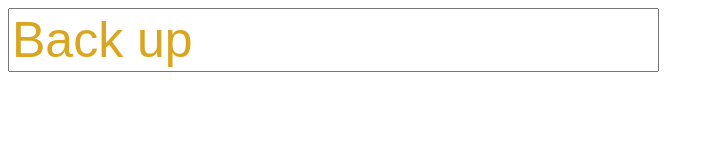
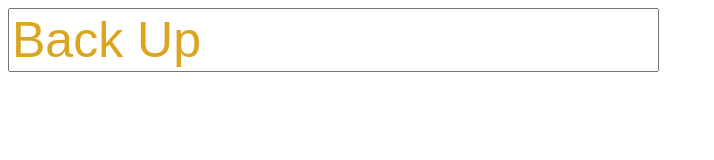
Before and after one commit to MoneyTreesIsThePerfectPlaceForShade/BonusLevel, a React (Vite) app: page / in a window 1280 px wide. Shown: the top 160 px of the page, without its empty margins (0-714 px from the left). Built offline with nearby package versions, Linux system fonts and the light colour scheme.

Commit message:
PRACTICE: тесты на React Hooks

```diff
--- a/jest.config.js
+++ b/jest.config.js
@@ -1,7 +1,7 @@
 /** @type {import('jest').Config} */
 
 const config = {
-	collectCoverageFrom: ['src/**/*.{ts,tsx,js,jsx}', '!src/**/*.d.ts'],
+	collectCoverageFrom: ['src/**/*.{ts,tsx,js,jsx}', '!src/**/*.d.ts', '!src/main.tsx'],
 	coverageDirectory: 'coverage',
 	// Run test with --experimental-vm-modules: TODO: просит запускать тесты через ноду, проверю потом
 	extensionsToTreatAsEsm: ['.ts', '.tsx'],
--- a/package.json
+++ b/package.json
@@ -52,6 +52,7 @@
     "jest-svg-transformer": "1.0.0",
     "postcss-import": "16.1.1",
     "postcss-mixins": "12.0.0",
+    "postcss-modules": "6.0.1",
     "postcss-preset-env": "10.2.4",
     "stylelint": "16.21.1",
     "stylelint-config-standard": "38.0.0",
--- a/src/app/App.tsx
+++ b/src/app/App.tsx
@@ -1,9 +1,13 @@
-import {useDummy} from './hook';
 import {Practice} from 'components/Practice/Practice';
-import {ChangeEvent, useCallback} from 'react';
+import {ChangeEvent, useCallback, useEffect} from 'react';
+import {usePlaceholder} from 'shared/hooks/usePlaceholder';
 
 export const App = () => {
-	const {placeholder} = useDummy();
+	const {placeholder, setCustomPlaceholder} = usePlaceholder();
+
+	useEffect(() => {
+		setCustomPlaceholder('Back Up');
+	}, []);
 
 	const logValue = useCallback(async (e: ChangeEvent<HTMLInputElement>) => {
 		setTimeout(() => {
--- a/src/app/hook.ts
+++ /dev/null
@@ -1,11 +0,0 @@
-import {useEffect, useState} from 'react';
-
-export const useDummy = () => {
-	const [placeholder, setPlaceholder] = useState('');
-
-	useEffect(() => {
-		setPlaceholder('Back up');
-	}, []);
-
-	return {placeholder};
-};
--- /dev/null
+++ b/src/shared/hooks/usePlaceholder.ts
@@ -0,0 +1,27 @@
+import {useEffect, useState} from 'react';
+
+export const usePlaceholder = () => {
+	const [placeholder, setPlaceholder] = useState('');
+
+	const setCustomPlaceholder = (place: string) => {
+		if (place === 'Take Off') {
+			throw new Error(`${place} недоступен в качестве заглушки`);
+		}
+
+		setPlaceholder(place);
+	};
+
+	const validateCustomPlaceholder = async (place: string) => {
+		if (place === 'Take Off') {
+			throw new Error(`${place} недоступен в качестве заглушки`);
+		}
+
+		return Promise.resolve({placeholder: place, valid: true});
+	};
+
+	useEffect(() => {
+		setPlaceholder('Bounce Back');
+	}, []);
+
+	return {placeholder, setCustomPlaceholder, validateCustomPlaceholder};
+};
```
Also changed, not shown: 2 other files (tests, documents, lock files or other folders).
